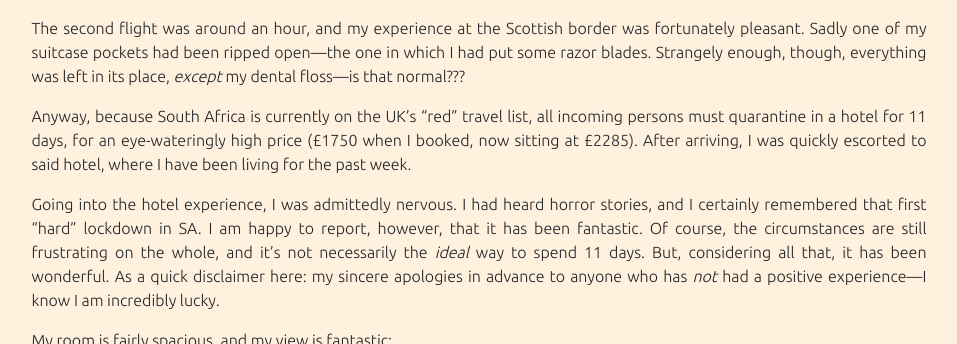
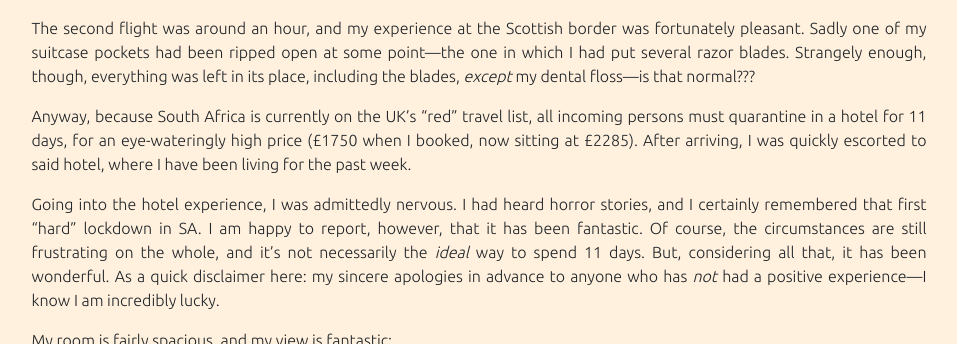
Before and after one commit to callumtilbury/callumtilbury.github.io, a Jekyll site: the page built from _posts/2021-08-29-starting-an-adventure.md, in a window 1280 px wide and 1400 px high, scrolled down 3718 px, cut to the strip 241-585 px from the top of the window. Shown: the whole strip, without its empty margins (161-1118 px from the left). Built offline with Jekyll 4.4.1, drawn with Linux system fonts in a browser that asks for light colours; nearby versions of some CDN libraries; our own code applies the rules of GitHub Pages for plain Markdown files; some of the changed text lies outside the part shown.

Commit message:
Added short paragraph to blog post.

```diff
--- a/_posts/2021-08-29-starting-an-adventure.md
+++ b/_posts/2021-08-29-starting-an-adventure.md
@@ -70,7 +70,7 @@
   <p class="caption">Experience at Schiphol Airport (featuring a Heineken in the home of Heineken!)</p>
 </div>
 
-The second flight was around an hour, and my experience at the Scottish border was fortunately pleasant. Sadly one of my suitcase pockets had been ripped open---the one in which I had put some razor blades. Strangely enough, though, everything was left in its place, *except* my dental floss---is that normal???
+The second flight was around an hour, and my experience at the Scottish border was fortunately pleasant. Sadly one of my suitcase pockets had been ripped open at some point---the one in which I had put several razor blades. Strangely enough, though, everything was left in its place, including the blades, *except* my dental floss---is that normal???
 
 Anyway, because South Africa is currently on the UK's "red" travel list, all incoming persons must quarantine in a hotel for 11 days, for an eye-wateringly high price (£1750 when I booked, now sitting at £2285). After arriving, I was quickly escorted to said hotel, where I have been living for the past week.
 
@@ -95,6 +95,8 @@
     <img class="imagecenter" src="/assets/blog/2021-08-30/edinburgh-castle-landscape.jpg" alt="" style="width:80%">
 </div>
 <p class="caption">Edinburgh Castle in the distance</p>
+
+The weather has been surprisingly pleasant, with a week of wonderful days. It is usually somewhat misty in the mornings, but that clears up as the day progresses. I feel like I am being sold a lie of what Edinburgh's weather will be like---a lie which I will happily accept for as long as possible. After all, *winter is coming*.
 
 As for the food, it has been decent. After a while, getting your food delivered in paper bags three times a day does lose its novelty, but most of the meals have been delicious. Frankly, the most challenging part of eating has been timing things correctly---the lunches are usually a little sparse, whereas the dinners are usually a little heavy; but the lack of a fridge means its mostly an eat-right-now kind of game. My solution was to buy snacks online from Tesco (look at me, fancy pants), and maintain a permanently snacked state.
 <div>
```
